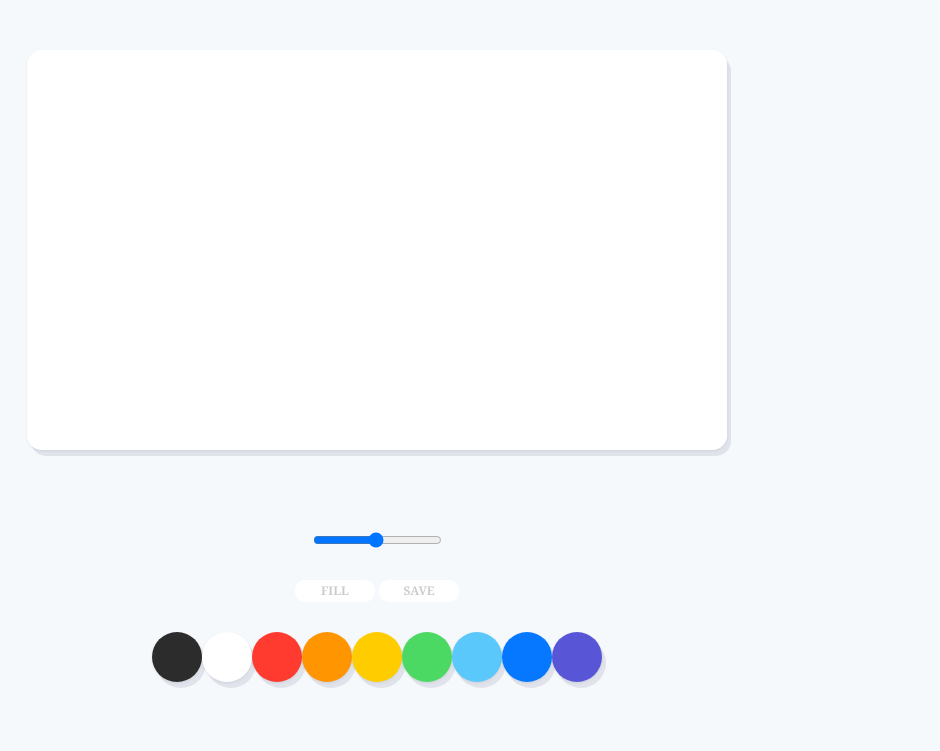
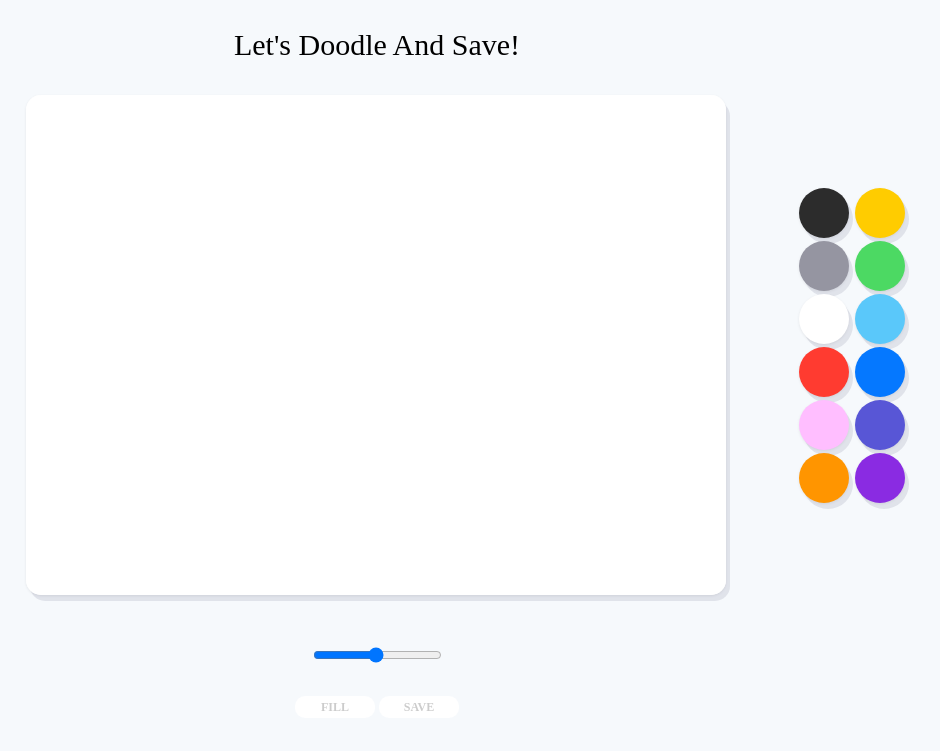
Before and after one commit to Hyewon-Kang/paintJs, a plain HTML site: page index.html in a window 1280 px wide. Shown: the whole page, without its empty margins (263-1203 px from the left). Drawn offline with Linux system fonts and the light colour scheme.

Commit message:
css modify

```diff
--- a/app.js
+++ b/app.js
@@ -1,3 +1,4 @@
+
 const canvas = document.getElementById("jsCanvas");
 const ctx = canvas.getContext("2d");
 const colors = document.getElementsByClassName("jsColor");
@@ -97,6 +98,7 @@ function handleSaveImage(){
     link.click();
 }
 
+
 if(canvas){
     canvas.addEventListener("mousemove", onMouseMove);
     canvas.addEventListener("mousedown", startPainting);
--- a/index.html
+++ b/index.html
@@ -7,7 +7,30 @@
     <link rel="stylesheet" href="style.css" />
 </head>
 <body>
-    <canvas id="jsCanvas" class="canvas"></canvas>
+    <h1>Let's Doodle And Save!</h1>
+    <div class="test">
+        <canvas id="jsCanvas" class="canvas"></canvas>
+        <div class="controls_colors" id="jsColors">
+            <div class="sort">
+                <div class="controls_color jsColor" style="background-color:#2c2c2c"></div>
+                <div class="controls_color jsColor" style="background-color:#9595a1"></div>
+                <div class="controls_color jsColor" style="background-color:white"></div>
+                <div class="controls_color jsColor" style="background-color:#ff3b30"></div>
+                <div class="controls_color jsColor" style="background-color:#ffbeff"></div>
+                <div class="controls_color jsColor" style="background-color:#ff9500"></div>
+            </div>
+            <div class="sort">
+                <div class="controls_color jsColor" style="background-color:#ffcc00"></div>
+                <div class="controls_color jsColor" style="background-color:#4cd963"></div>
+                <div class="controls_color jsColor" style="background-color:#5ac8fa"></div>
+                <div class="controls_color jsColor" style="background-color:#0578ff"></div>
+                <div class="controls_color jsColor" style="background-color:#5856d6"></div>
+                <div class="controls_color jsColor" style="background-color:#8a2be2"></div>
+            </div>
+
+        </div>
+    </div>
+
     <div class="controls">
         <div class="controls_range">
             <input type="range" id="jsRange" min="0.1" max="5.0" value="2.5" step="0.1" />
@@ -16,17 +39,6 @@
             <button id="jsMode">fill</button>
             <button id="jsSave">save</button>
         </div>
-        <div class="controls_colors" id="jsColors">
-            <div class="controls_color jsColor" style="background-color:#2c2c2c"></div>
-            <div class="controls_color jsColor" style="background-color:white"></div>
-            <div class="controls_color jsColor" style="background-color:#ff3b30"></div>
-            <div class="controls_color jsColor" style="background-color:#ff9500"></div>
-            <div class="controls_color jsColor" style="background-color:#ffcc00"></div>
-            <div class="controls_color jsColor" style="background-color:#4cd963"></div>
-            <div class="controls_color jsColor" style="background-color:#5ac8fa"></div>
-            <div class="controls_color jsColor" style="background-color:#0578ff"></div>
-            <div class="controls_color jsColor" style="background-color:#5856d6"></div>
-        </div>
     </div>
     <script src="app.js"></script>
 </body>
--- a/style.css
+++ b/style.css
@@ -1,20 +1,21 @@
 @import "reset.css";
+@import url('https://fonts.googleapis.com/css?family=Nanum+Gothic&display=swap');
 
 body{
     background-color: #f6f9fc;
-    font-family: Cambria, Cochin, Georgia, Times, 'Times New Roman', serif;
-    display: flex;
-    flex-direction: column;
-    align-items: center;
-    padding : 50px 0px;
-}
-
-.controls{
-    margin-top: 80px;
+    font-family: Nanum+Gothic;
     display: flex;
     flex-direction: column;
     align-items: center;
 }
+
+h1{
+    margin: 30px;
+    font-size: 30px;
+    margin-bottom: 35px;
+}
+
+
 
 .controls .controls_btns{
     margin-bottom: 30px;
@@ -37,23 +38,45 @@ body{
 
 }
 
-
 .canvas {
     width: 700px;
-    height: 400px;
+    height: 500px;
     background-color: white;
     border-radius: 15px;
+    float: left;
     box-shadow:  4px 6px rgba(50, 50, 93, 0.11), 0 1px 3px rgba(0, 0, 0, 0.08);
 }
 
-.controls .controls_colors{
+.controls{
+    margin-top: 50px;
     display: flex;
+    flex-direction: column;
+    align-items: center;
+}
+
+.test{
+    display: flex;
+    flex-direction: row;
+    align-items: center;
+    margin-left: 180px;
+}
+
+.controls_colors{
+    padding-left: 70px;
+    display: flex;
+    flex-direction: row;
+}
+
+.controls .sort{
+    display: flex;
+    flex-direction: column;
 }
 
 .controls_colors .controls_color{
     width: 50px;
     height: 50px;
     border-radius: 25px;
+    margin : 3px;
     cursor: pointer;
     box-shadow:  4px 6px rgba(50, 50, 93, 0.11), 0 1px 3px rgba(0, 0, 0, 0.08);
 }
@@ -61,3 +84,7 @@ body{
 .controls .controls_range{
     margin-bottom: 30px;
 }
+
+.controls_range .jsRange{
+    border-radius: 50%;
+}
```
